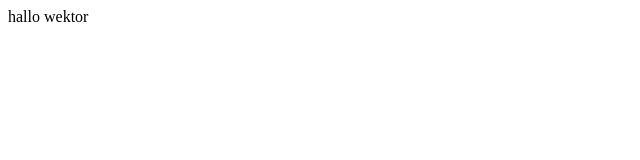
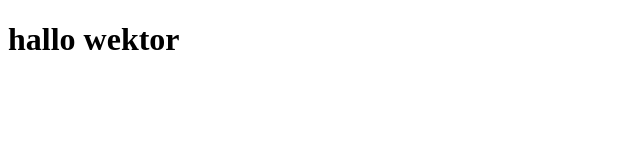
Before and after one commit to Jan-ops-source/Jan-ops-source.github.io, a plain HTML site: page index.html in a window 1280 px wide. Shown: the whole page, without its empty margins (0-640 px from the left). Drawn offline with Linux system fonts and the light colour scheme.

Commit message:
Update index.html

```diff
--- a/index.html
+++ b/index.html
@@ -1 +1,14 @@
-<a> hallo wektor </a>
+<!DOCTYPE html>
+<html lang="en">
+
+<head>
+    <meta charset="UTF-8">
+    <meta name="viewport" content="width=device-width, initial-scale=1.0">
+    <title>Document</title>
+</head>
+
+<body>
+    <h1>hallo wektor</h1>
+</body>
+
+</html>
```
